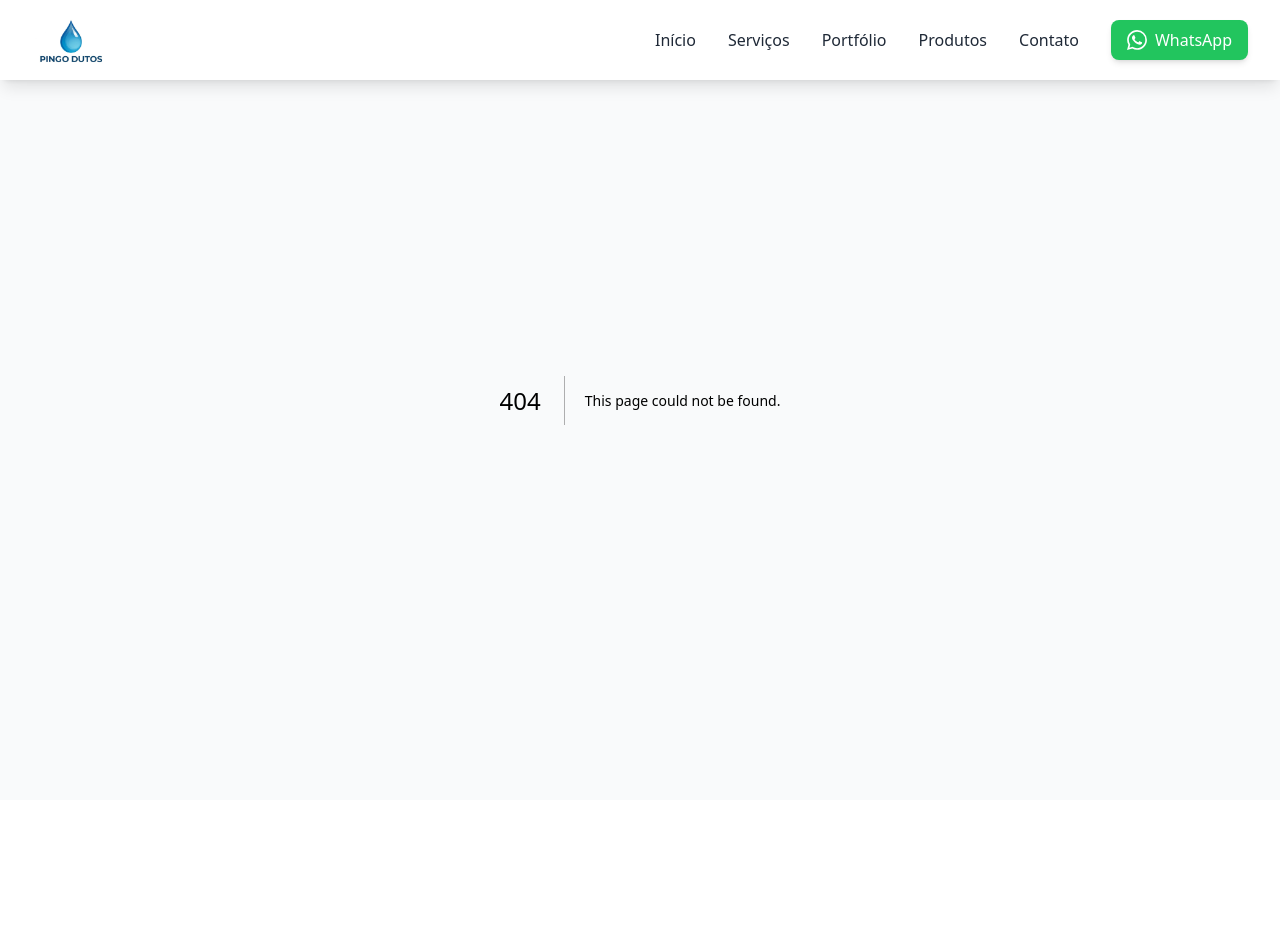
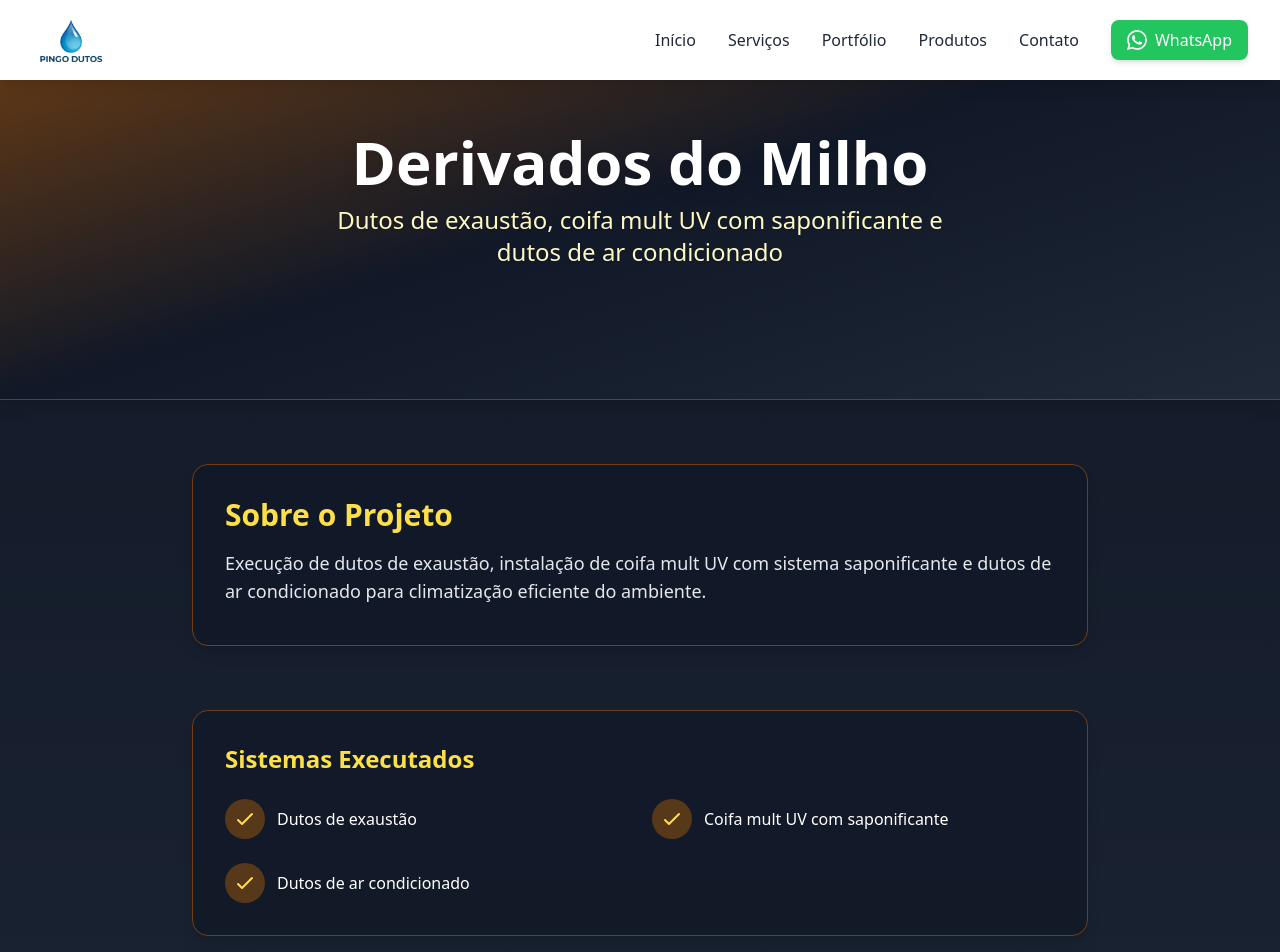
Before and after one commit to pingodutos/pingo-dutos, a Next.js app: page /projetos/derivados-milho in a window 1280 px wide. Before the commit this address had no page. Shown: the top 952 px of the page. Before the commit the page ends 800 px from the top, so only its background shows below. Built offline with nearby package versions, Linux system fonts and the light colour scheme.

Commit message:
feat: adiciona página do projeto Derivados do Milho com visualização 3D e atualiza portfólio

```diff
--- a/pages/portfolio.tsx
+++ b/pages/portfolio.tsx
@@ -191,18 +191,18 @@ const ProjetoYasai = () => {
 // Lista de projetos
 const projetos = [
   {
-    id: 'colcci',
-    titulo: 'Colcci',
-    descricao: 'Sistema de ventilação e climatização para a loja Colcci no Porto Velho Shopping.',
-    imagem: '/images/clientes/colcci.png',
-    link: '/projetos/colcci'
-  },
-  {
     id: 'yasai',
     titulo: 'Yasai Bowl',
     descricao: 'Sistema completo de dutos industriais para o Yasai Bowl, incluindo ventilação, exaustão, climatização, sistema de Saponificante para coifa, tratamento de resíduos gordurosos e coifa mult UV.',
     imagem: '/images/clientes/yasai.png',
     link: '/projetos/yasai'
+  },
+  {
+    id: 'derivados-milho',
+    titulo: 'Derivados do Milho',
+    descricao: 'Obra com execução de dutos de exaustão, coifa mult UV com saponificante e dutos de ar condicionado.',
+    imagem: '/images/clientes/derivados-milho.png',
+    link: '/projetos/derivados-milho'
   },
   // Exemplo de como adicionar outros projetos:
   // {
@@ -241,7 +241,7 @@ export default function Projetos() {
         >
           <h1 className="text-4xl md:text-5xl font-bold mb-6">Nossos Projetos</h1>
           <p className="text-xl text-gray-300 max-w-3xl mx-auto">
-            Conheça alguns dos nossos principais projetos de instalação de dutos e sistemas de climatização
+            Conheça alguns dos nossos projetos de instalação de dutos e sistemas de climatização
           </p>
         </motion.div>
 
--- /dev/null
+++ b/pages/projetos/derivados-milho.tsx
@@ -0,0 +1,70 @@
+import Head from 'next/head';
+import Image from 'next/image';
+import Link from 'next/link';
+
+export default function DerivadosMilhoProject() {
+  return (
+    <div className="min-h-screen bg-gradient-to-b from-gray-900 to-gray-800 text-white">
+      <Head>
+        <title>Derivados do Milho</title>
+        <meta name="description" content="Projeto de dutos de exaustão, coifa mult UV com saponificante e dutos de ar condicionado para Derivados do Milho." />
+      </Head>
+
+      {/* Hero Section */}
+      <section className="relative h-[40vh] md:h-[50vh] flex items-center justify-center bg-gradient-to-br from-yellow-900 via-gray-900 to-gray-800 border-b border-yellow-900 shadow-lg">
+        <div className="w-full text-center px-4 z-10">
+          <h1 className="text-4xl md:text-6xl font-extrabold mb-3 drop-shadow-lg">Derivados do Milho</h1>
+          <p className="text-lg md:text-2xl text-yellow-100 font-medium max-w-2xl mx-auto drop-shadow-sm">Dutos de exaustão, coifa mult UV com saponificante e dutos de ar condicionado</p>
+        </div>
+      </section>
+
+      {/* Conteúdo do Projeto */}
+      <section className="py-16 px-4">
+        <div className="container mx-auto max-w-4xl space-y-16">
+          {/* Sobre o Projeto */}
+          <div className="bg-gray-900/80 rounded-2xl shadow-lg p-8 border border-yellow-900">
+            <h2 className="text-2xl md:text-3xl font-bold mb-4 text-yellow-300">Sobre o Projeto</h2>
+            <p className="text-lg text-gray-200 mb-2">
+              Execução de dutos de exaustão, instalação de coifa mult UV com sistema saponificante e dutos de ar condicionado para climatização eficiente do ambiente.
+            </p>
+          </div>
+
+          {/* Sistemas Executados */}
+          <div className="bg-gray-900/80 rounded-2xl shadow-lg p-8 border border-yellow-900">
+            <h3 className="text-2xl font-bold mb-6 text-yellow-300">Sistemas Executados</h3>
+            <ul className="grid grid-cols-1 md:grid-cols-2 gap-6">
+              <li className="flex items-center gap-3">
+                <span className="inline-flex items-center justify-center w-10 h-10 rounded-full bg-yellow-800/60 text-yellow-300 text-xl"><svg className="w-6 h-6" fill="none" stroke="currentColor" viewBox="0 0 24 24"><path strokeLinecap="round" strokeLinejoin="round" strokeWidth={2} d="M5 13l4 4L19 7" /></svg></span>
+                <span>Dutos de exaustão</span>
+              </li>
+              <li className="flex items-center gap-3">
+                <span className="inline-flex items-center justify-center w-10 h-10 rounded-full bg-yellow-800/60 text-yellow-300 text-xl"><svg className="w-6 h-6" fill="none" stroke="currentColor" viewBox="0 0 24 24"><path strokeLinecap="round" strokeLinejoin="round" strokeWidth={2} d="M5 13l4 4L19 7" /></svg></span>
+                <span>Coifa mult UV com saponificante</span>
+              </li>
+              <li className="flex items-center gap-3">
+                <span className="inline-flex items-center justify-center w-10 h-10 rounded-full bg-yellow-800/60 text-yellow-300 text-xl"><svg className="w-6 h-6" fill="none" stroke="currentColor" viewBox="0 0 24 24"><path strokeLinecap="round" strokeLinejoin="round" strokeWidth={2} d="M5 13l4 4L19 7" /></svg></span>
+                <span>Dutos de ar condicionado</span>
+              </li>
+            </ul>
+          </div>
+
+          {/* Modelo 3D */}
+          <div className="bg-gray-900/80 rounded-2xl shadow-lg p-8 border border-yellow-900">
+            <h3 className="text-2xl font-bold mb-6 text-yellow-300">Visualização 3D do Projeto</h3>
+            <div className="relative w-full aspect-video rounded-lg overflow-hidden shadow-2xl">
+              <iframe
+                src="https://sketchfab.com/3d-models/derivadodomilho-vista3d-3d-4e761f34e27e4b1cb76ec7db812a083a/embed"
+                title="Modelo 3D Derivados do Milho"
+                allowFullScreen
+                className="absolute inset-0 w-full h-full"
+              ></iframe>
+            </div>
+            <p className="text-sm text-gray-400 mt-2">
+              Visualize o projeto em 3D. Use o mouse para rotacionar, dar zoom e explorar os detalhes.
+            </p>
+          </div>
+        </div>
+      </section>
+    </div>
+  );
+}
```
